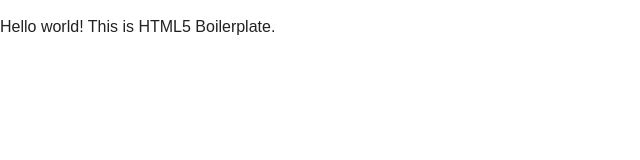
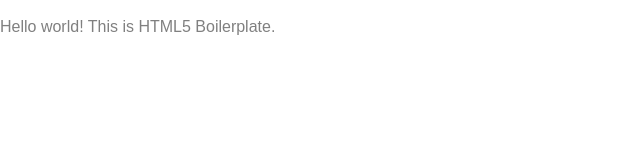
Before and after one commit to Chachi-inactive/Chachi-inactive.github.io, a plain HTML site: page index.html in a window 1280 px wide. Shown: the whole page, without its empty margins (0-640 px from the left). Drawn offline with nearby package versions, Linux system fonts and the light colour scheme.

```diff
--- a/css/main.css
+++ b/css/main.css
@@ -97,7 +97,9 @@ textarea {
    Author's custom styles
    ========================================================================== */
 
-
+body {
+    color:grey;
+}
 
 
 
```
